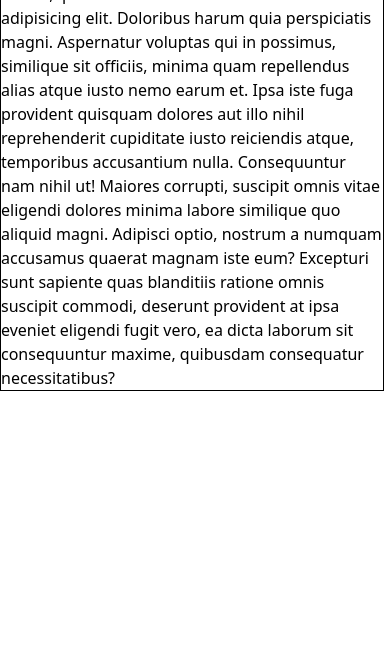
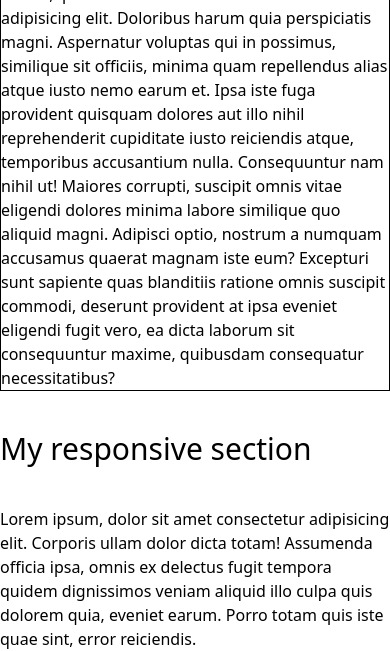
Before and after one commit to hasib149/Intro-to-tailwind-css, a plain HTML site: page index.html in a window 390 px wide. Shown: the part 279-930 px from the top of the page. Before the commit the page ends 844 px from the top, so only its background shows below. Drawn offline with nearby package versions, Linux system fonts and the light colour scheme.

Commit message:
responsive practice

```diff
--- a/index.html
+++ b/index.html
@@ -12,12 +12,20 @@
     <p class="bg-orange-400 ">This is exciting</p>
 
 
-    <section class="w-96 border">
+    <section class="w-full border">
         <h3>My section title</h3>
         <h3 class="text-3xl">My section title2</h3>
         <p>
             Lorem, ipsum dolor sit amet consectetur adipisicing elit. Doloribus harum quia perspiciatis magni. Aspernatur voluptas qui in possimus, similique sit officiis, minima quam repellendus alias atque iusto nemo earum et. Ipsa iste fuga provident quisquam dolores aut illo nihil reprehenderit cupiditate iusto reiciendis atque, temporibus accusantium nulla. Consequuntur nam nihil ut! Maiores corrupti, suscipit omnis vitae eligendi dolores minima labore similique quo aliquid magni. Adipisci optio, nostrum a numquam accusamus quaerat magnam iste eum? Excepturi sunt sapiente quas blanditiis ratione omnis suscipit commodi, deserunt provident at ipsa eveniet eligendi fugit vero, ea dicta laborum sit consequuntur maxime, quibusdam consequatur necessitatibus?
         </p>
     </section>
+
+    <!-- responsive section -->
+
+    <section class="md:bg-yellow-500">
+        <h3 class="text-3xl mt-10">My responsive section</h3>
+        <p class="mt-10">Lorem ipsum, dolor sit amet consectetur adipisicing elit. Corporis ullam dolor dicta totam! Assumenda officia ipsa, omnis ex delectus fugit tempora quidem dignissimos veniam aliquid illo culpa quis dolorem quia, eveniet earum. Porro totam quis iste quae sint, error reiciendis.</p>
+
+    </section>
 </body>
 </html>
```
